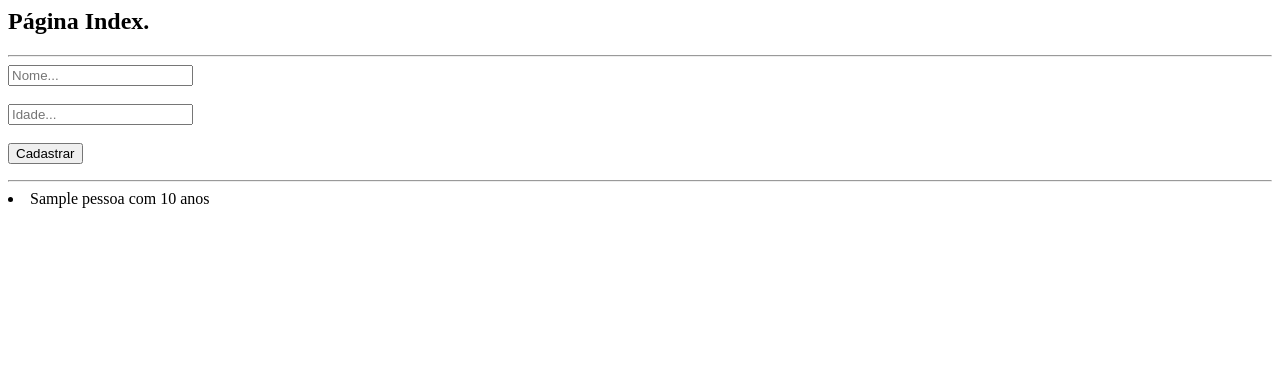
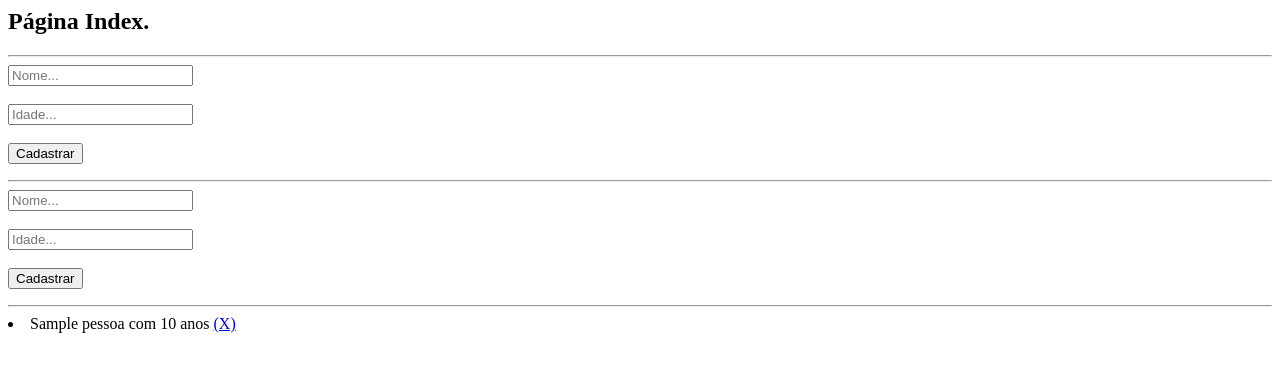
Before and after one commit to edsonlb/aula3, a Django app: template core/templates/index.html in a window 1280 px wide. Shown: the top 372 px of the page. Run offline with Django 3.2, Linux system fonts and the light colour scheme; the template is opened without the code that fills it: most values are stand-ins (such as "Sample title", 1, 10 or a date in 2020).

Commit message:
Excluir OK

```diff
--- a/core/templates/index.html
+++ b/core/templates/index.html
@@ -20,8 +20,21 @@
 		</form>
 
 		<hr>
+		<form action="/inserir/" method="POST">
+			{% csrf_token %}
+			<input type="text" value="" name="nome" placeholder="Nome...">
+			<br />
+			<br />
+			<input type="text" value="" name="idade" placeholder="Idade...">
+			<br/>
+			<br />
+			<input type="submit" value="Cadastrar">
+
+		</form>
+
+		<hr>
 		{% for pessoa in pessoas  %}
-			<li>{{ pessoa.nome }} com {{ pessoa.idade }} anos</li>
+			<li>{{ pessoa.nome }} com {{ pessoa.idade }} anos <a href="/excluir/{{ pessoa.id }}/">(X)</a></li>
 		{% endfor %}
 	</body>
 </html>
--- a/pessoa/views.py
+++ b/pessoa/views.py
@@ -13,3 +13,8 @@ def inserir(request):
         pessoa.save()
 
     return HttpResponseRedirect('/')
+
+def excluir(request, codigo):
+    pessoa = Pessoa.objects.get(pk=codigo)
+    pessoa.delete()
+    return HttpResponseRedirect('/')
--- a/projeto/urls.py
+++ b/projeto/urls.py
@@ -19,5 +19,6 @@ from django.contrib import admin
 urlpatterns = [
     url(r'^$', 'core.views.index'),
     url(r'^inserir/$', 'pessoa.views.inserir'),
+    url(r'^excluir/(?P<codigo>\d+)/$', 'pessoa.views.excluir'),
     url(r'^admin/', include(admin.site.urls)),
 ]
```
